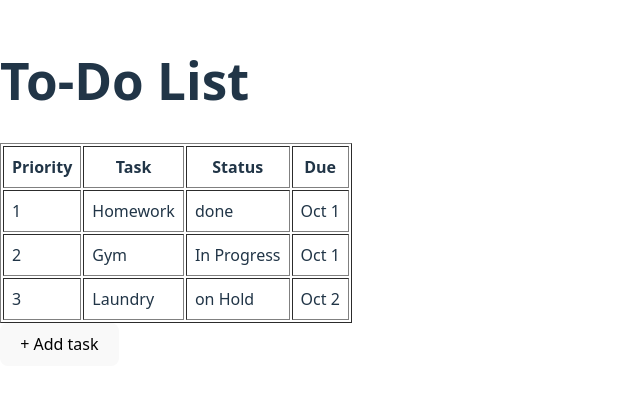
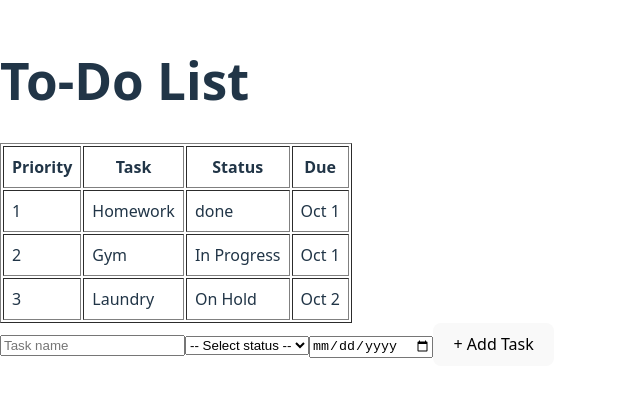
Before and after one commit to BibhasShris/to-do-list, a React (Vite) app in the folder to-do-list/: page / in a window 1280 px wide. Shown: the part 208-604 px from the top of the page, without its empty margins (0-640 px from the left). Built offline with nearby package versions, Linux system fonts and the light colour scheme.

Commit message:
addTaskButton form

```diff
--- a/to-do-list/src/AddTaskButton.jsx
+++ b/to-do-list/src/AddTaskButton.jsx
@@ -1,3 +1,53 @@
-export default function AddTaskButton() {
-  return <button>+ Add task</button>;
+import { useState } from "react";
+
+export default function AddTaskButton({ onAddTask }) {
+  const [name, setName] = useState("");
+  const [status, setStatus] = useState("");
+  const [due, setDue] = useState("");
+
+  function handleSubmit(e) {
+    e.preventDefault();
+
+    // building a new task object
+    // Learned from MDN Web Docs: https://developer.mozilla.org/en-US/docs/Web/JavaScript/Reference/Global_Objects/Date/now
+    const newTask = {
+      id: Date.now(),
+      name,
+      status,
+      due,
+    };
+
+    onAddTask(newTask);
+
+    // reset form
+    setName("");
+    setStatus("");
+    setDue("");
+  }
+
+  return (
+    <form onSubmit={handleSubmit}>
+      <input
+        type="text"
+        placeholder="Task name"
+        value={name}
+        onChange={(e) => setName(e.target.value)}
+        required
+      />
+      <select value={status} onChange={(e) => setStatus(e.target.value)}>
+        <option value="">-- Select status --</option>
+        <option value="In Progress">In Progress</option>
+        <option value="On Hold">On Hold</option>
+        <option value="Done">Done</option>
+      </select>
+
+      <input
+        type="date"
+        value={due}
+        onChange={(e) => setDue(e.target.value)}
+        required
+      />
+      <button type="submit">+ Add Task</button>
+    </form>
+  );
 }
--- a/to-do-list/src/ToDoApp.jsx
+++ b/to-do-list/src/ToDoApp.jsx
@@ -1,13 +1,27 @@
+// ToDoApp.jsx
+import { useState } from "react";
 import Header from "./Header";
 import ToDoTable from "./ToDoTable";
 import AddTaskButton from "./AddTaskButton";
 
 export default function ToDoApp() {
+  const [tasks, setTasks] = useState([
+    { priority: 1, name: "Homework", status: "done", due: "Oct 1" },
+    { priority: 2, name: "Gym", status: "In Progress", due: "Oct 1" },
+    { priority: 3, name: "Laundry", status: "On Hold", due: "Oct 2" },
+  ]);
+
+  function handleAddTask(newTask) {
+    // assign priority = next number based on array length
+    const updatedTasks = [...tasks, { ...newTask, priority: tasks.length + 1 }];
+    setTasks(updatedTasks);
+  }
+
   return (
     <div>
       <Header />
-      <ToDoTable />
-      <AddTaskButton />
+      <ToDoTable tasks={tasks} />
+      <AddTaskButton onAddTask={handleAddTask} />
     </div>
   );
 }
--- a/to-do-list/src/ToDoTable.jsx
+++ b/to-do-list/src/ToDoTable.jsx
@@ -1,12 +1,8 @@
+// ToDoTable.jsx
 import TableHead from "./TableHead.jsx";
 import TaskDetailRow from "./TaskDetailRow.jsx";
 
-export default function ToDoTable() {
-  const tasks = [
-    { priority: 1, name: "Homework", status: "done", due: "Oct 1" },
-    { priority: 2, name: "Gym", status: "In Progress", due: "Oct 1" },
-    { priority: 3, name: "Laundry", status: "on Hold", due: "Oct 2" },
-  ];
+export default function ToDoTable({ tasks }) {
   return (
     <table border="1" cellPadding="8">
       <TableHead />
```
Also changed, not shown: 1 other file (tests, documents, lock files or other folders).
